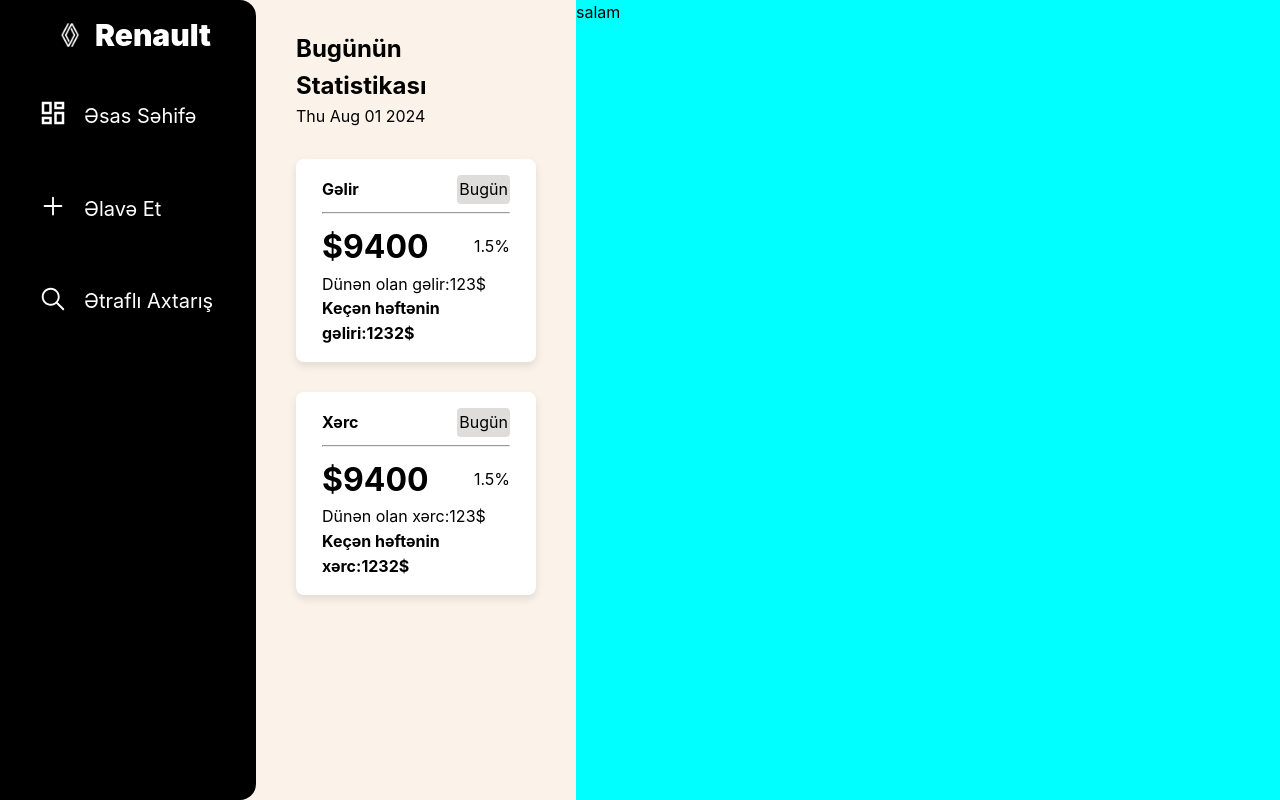
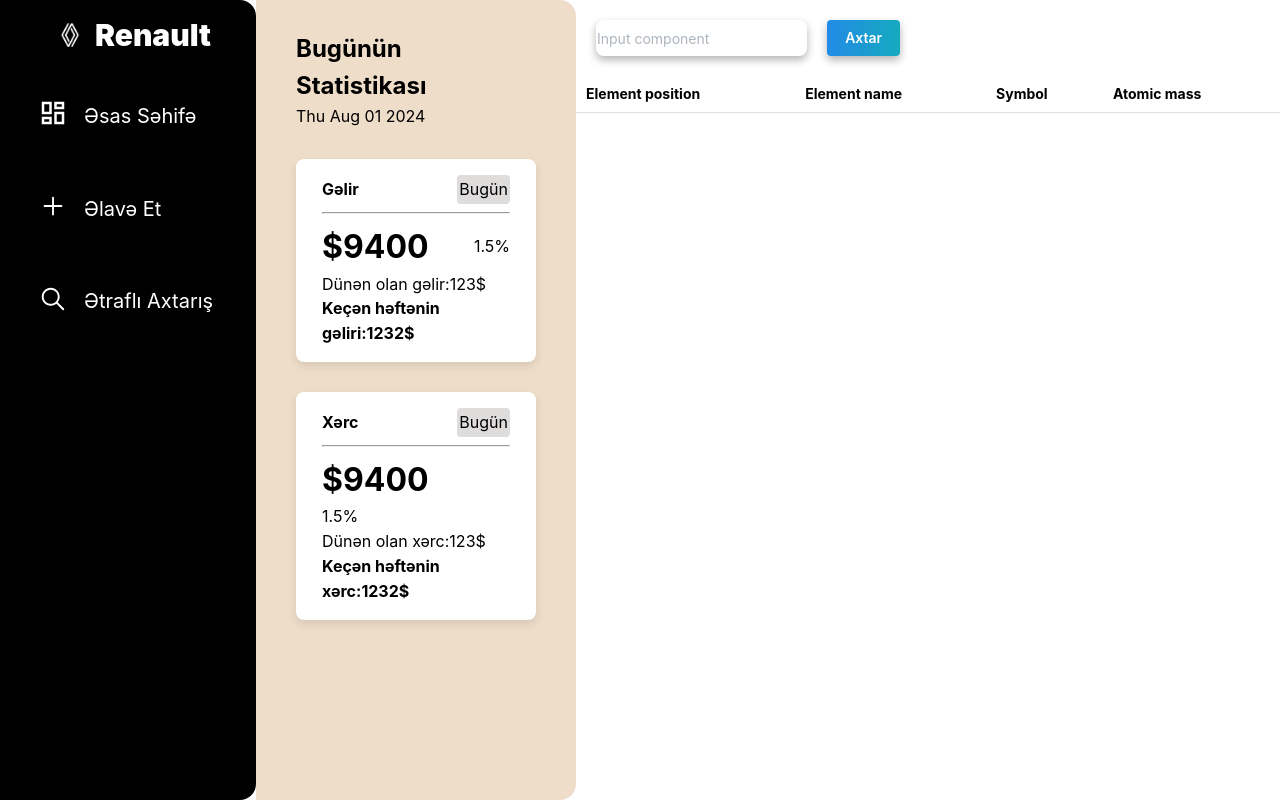
Before and after one commit to YusifAliyev037/Cars, a React (Vite) app: page / in a window 1280 px wide. Built offline with nearby package versions, Linux system fonts and the light colour scheme.

Commit message:
routsandpages

```diff
--- a/package.json
+++ b/package.json
@@ -15,7 +15,8 @@
     "firebase": "^10.12.4",
     "react": "^18.3.1",
     "react-dom": "^18.3.1",
-    "react-icons": "^5.2.1"
+    "react-icons": "^5.2.1",
+    "react-router-dom": "^6.26.0"
   },
   "devDependencies": {
     "@types/react": "^18.3.3",
--- a/src/App.css
+++ b/src/App.css
@@ -1,6 +1,6 @@
-.content{
+/* .content{
   display: flex;
-  background-color: rgb(251, 243, 233);
+
 }
 
 p, h2,h1,h4{
@@ -14,15 +14,15 @@ p, h2,h1,h4{
 }
 
 .section2{
+  background-color: rgb(238, 221, 201);
   width: 25%;
   display: flex;
   flex-direction: column;
   gap: 30px;
-
+  border-radius: 0 16px 16px 0;
 }
 
 .section3{
-  background-color: aqua;
   width: 55%;
 
 }
@@ -60,3 +60,20 @@ p, h2,h1,h4{
   align-items: center;
   justify-content: space-between;
 }
+
+.search{
+  box-shadow: 0 4px 8px rgba(0, 0, 0, 0.297);
+  width: 30%;
+  border-radius: 8px;
+
+}
+
+.input{
+  display: flex;
+  align-items: center;
+}
+
+.button{
+  box-shadow: 0 4px 8px rgba(0, 0, 0, 0.297);
+
+} */
--- a/src/App.tsx
+++ b/src/App.tsx
@@ -1,63 +1,34 @@
+import { lazy, Suspense } from 'react'
 import './App.css'
-// import "@mantine/core/styles.css"
-import Mainmodal from './components/MainModal/Mainmodal'
+import { Loader } from '@mantine/core'
+import { Route, Routes } from 'react-router-dom'
+import { ROUTER } from './constant/router'
+
+
+const Home = lazy(()=>import("./pages/home/home"))
+const AddProduct = lazy(()=>import("./pages/addproduct/addproduct"))
+const Search = lazy(()=>import("./pages/search/search"))
 
 
 
 
 function App() {
 
-  const currentDate = new Date().toDateString()
-  console.log(currentDate);
+
 
 
 
   return (
-    <>
-    <div className='content'>
-      <Mainmodal/>
-      <div className='section2'>
-         <div className='maintitle'>
-          <h2>Bugünün Statistikası</h2>
-          <p>{currentDate}</p>
-         </div>
-         <div className='card'>
-          <div className='title'>
-            <h4>Gəlir</h4>
-            <p className='subtitle'>Bugün</p>
-          </div>
-          <hr style={{color:"gray"}} />
-          <div className='price'>
-            <h1>$9400</h1>
-            <p >1.5%</p>   {/* color red and green */}
-          </div>
-          <div>
-            <p>Dünən olan gəlir:123$</p>
-            <h4>Keçən həftənin gəliri:1232$</h4>
-          </div>
+    <Suspense fallback={
+      <Loader color="blue" />
+    }>
+      <Routes>
+        <Route path={ROUTER.HOME} element={<Home/>}/>
+        <Route path={ROUTER.ADDPRODUCT} element={<AddProduct/>}/>
+        <Route path={ROUTER.SEARCH} element={<Search/>}/>
+      </Routes>
 
-         </div>
-         <div className='card'>
-          <div className='title'>
-            <h4>Xərc</h4>
-            <p className='subtitle'>Bugün</p>
-          </div>
-          <hr style={{color:"gray"}} />
-          <div className='price'>
-            <h1>$9400</h1>
-            <p >1.5%</p>   {/* color red and green */}
-          </div>
-          <div>
-            <p>Dünən olan xərc:123$</p>
-            <h4>Keçən həftənin xərc:1232$</h4>
-          </div>
-
-         </div>
-
-      </div>
-      <div className='section3'>salam</div>
-    </div>
-    </>
+    </Suspense>
   )
 }
 
--- a/src/components/MainModal/Mainmodal.tsx
+++ b/src/components/MainModal/Mainmodal.tsx
@@ -3,7 +3,11 @@ import style from './index.module.css'
 import { MdOutlineDashboard } from 'react-icons/md'
 import { IoAdd } from 'react-icons/io5'
 import { IoIosSearch } from 'react-icons/io'
+import { useNavigate } from 'react-router-dom'
+import { ROUTER } from '../../constant/router'
 function Mainmodal() {
+
+  const navigate = useNavigate()
   return (
     <>
     <div className={style.modal}>
@@ -14,16 +18,16 @@ function Mainmodal() {
     <div className={style.navbar}>
       <div className={style.navbarComponent}>
           <div ><MdOutlineDashboard className={style.navbarLogo} /></div>
-          <div className={style.navbarName}>Əsas Səhifə</div>
+          <div className={style.navbarName} onClick={()=>navigate(ROUTER.HOME)}>Əsas Səhifə</div>
       </div>
       <div className={style.navbarComponent}>
       <div><IoAdd className={style.navbarLogo} /></div>
-      <div className={style.navbarName}>Əlavə Et</div>
+      <div className={style.navbarName} onClick={()=>navigate(ROUTER.ADDPRODUCT)}>Əlavə Et</div>
       </div>
       <div className={style.navbarComponent}>
       <div><IoIosSearch className={style.navbarLogo}/>
       </div>
-      <div className={style.navbarName}>Ətraflı Axtarış</div>
+      <div className={style.navbarName} onClick={()=>navigate(ROUTER.SEARCH)}>Ətraflı Axtarış</div>
       </div>
     </div>
     </div>
--- /dev/null
+++ b/src/constant/router.ts
@@ -0,0 +1,5 @@
+export const  ROUTER = {
+ HOME:"/",
+ ADDPRODUCT:"/addproduct",
+ SEARCH:"/search"
+}
--- a/src/main.tsx
+++ b/src/main.tsx
@@ -4,12 +4,15 @@ import App from './App.tsx'
 import './index.css'
 import "@mantine/core/styles.css";
 import { MantineProvider } from '@mantine/core';
+import { BrowserRouter } from 'react-router-dom';
 
 
 ReactDOM.createRoot(document.getElementById('root')!).render(
   <React.StrictMode>
     <MantineProvider>
+    <BrowserRouter>
     <App />
+    </BrowserRouter>
     </MantineProvider>
   </React.StrictMode>,
 )
--- /dev/null
+++ b/src/pages/addproduct/addproduct.tsx
@@ -0,0 +1,9 @@
+import React from 'react'
+
+function addproduct() {
+  return (
+    <div>addproduct</div>
+  )
+}
+
+export default addproduct
--- /dev/null
+++ b/src/pages/home/home.tsx
@@ -0,0 +1,102 @@
+import { Button, Input, Table } from '@mantine/core';
+import style from "./index.module.css"
+import Mainmodal from '../../components/MainModal/Mainmodal';
+// import "@mantine/core/styles.css"
+
+
+
+
+function App() {
+
+  const currentDate = new Date().toDateString()
+
+
+  // const rows = elements.map((element) => (
+  //   <Table.Tr key={element.name}>
+  //     <Table.Td>{element.position}</Table.Td>
+  //     <Table.Td>{element.name}</Table.Td>
+  //     <Table.Td>{element.symbol}</Table.Td>
+  //     <Table.Td>{element.mass}</Table.Td>
+  //   </Table.Tr>
+  // ));
+
+
+
+  return (
+    <>
+    <div className={style.content}>
+      <Mainmodal/>
+      <div className={style.section2}>
+         <div className={style.maintitle}>
+          <h2>Bugünün Statistikası</h2>
+          <p>{currentDate}</p>
+         </div>
+         <div className={style.card}>
+          <div className={style.title}>
+            <h4>Gəlir</h4>
+            <p className={style.subtitle}>Bugün</p>
+          </div>
+          <hr style={{color:"gray"}} />
+          <div className={style.price}>
+            <h1>$9400</h1>
+            <p >1.5%</p>   {/* color red and green */}
+          </div>
+          <div>
+            <p>Dünən olan gəlir:123$</p>
+            <h4>Keçən həftənin gəliri:1232$</h4>
+          </div>
+
+         </div>
+         <div className={style.card}>
+          <div className={style.title}>
+            <h4>Xərc</h4>
+            <p className={style.subtitle}>Bugün</p>
+          </div>
+          <hr style={{color:"gray"}} />
+          <div className='price'>
+            <h1>$9400</h1>
+            <p >1.5%</p>   {/* color red and green */}
+          </div>
+          <div>
+            <p>Dünən olan xərc:123$</p>
+            <h4>Keçən həftənin xərc:1232$</h4>
+          </div>
+
+         </div>
+
+      </div>
+      <div className={style.section3}>
+        <div className={style.input}>
+        <Input variant="unstyled" className={style.search} style={{margin:"20px"}} placeholder="Input component" />
+        <Button
+      className={style.button}
+      variant="gradient"
+      gradient={{ from: 'blue', to: 'cyan', deg: 90 }}
+    >
+      Axtar
+    </Button>
+        </div>
+        <div className={style.lastadds}>
+        <Table>
+      <Table.Thead>
+        <Table.Tr>
+          <Table.Th>Element position</Table.Th>
+          <Table.Th>Element name</Table.Th>
+          <Table.Th>Symbol</Table.Th>
+          <Table.Th>Atomic mass</Table.Th>
+        </Table.Tr>
+      </Table.Thead>
+      <Table.Tbody>
+        {/* {rows} */}
+
+      </Table.Tbody>
+    </Table>
+
+        </div>
+      </div>
+    </div>
+    </>
+  )
+}
+
+export default App
--- /dev/null
+++ b/src/pages/home/index.module.css
@@ -0,0 +1,79 @@
+.content{
+    display: flex;
+
+  }
+
+  p, h2,h1,h4{
+    margin: 0;
+  }
+  .maintitle{
+    margin-top: 30px;
+    margin-left: 40px;
+    margin-right: 40px;
+
+  }
+
+  .section2{
+    background-color: rgb(238, 221, 201);
+    width: 25%;
+    display: flex;
+    flex-direction: column;
+    gap: 30px;
+    border-radius: 0 16px 16px 0;
+  }
+
+  .section3{
+    width: 55%;
+
+  }
+
+  .incomecard{
+    background-color: #fff;
+
+  }
+
+  .card {
+    background-color: #fff;
+    margin-left: 40px;
+    margin-right: 40px;
+    border-radius: 8px;
+    box-shadow: 0 4px 8px rgba(0, 0, 0, 0.1);
+    padding: 16px 26px 16px 26px;
+  }
+
+
+  .title{
+    display: flex;
+    justify-content: space-between;
+    align-items: center;
+  }
+
+
+  .subtitle{
+    background-color: #dfdcdc;
+    border-radius: 4px;
+    padding: 2px;
+  }
+
+  .price{
+    display: flex;
+    align-items: center;
+    justify-content: space-between;
+  }
+
+  .search{
+    box-shadow: 0 4px 8px rgba(0, 0, 0, 0.297);
+    width: 30%;
+    border-radius: 8px;
+
+  }
+
+  .input{
+    display: flex;
+    align-items: center;
+  }
+
+  .button{
+    box-shadow: 0 4px 8px rgba(0, 0, 0, 0.297);
+
+  }
--- /dev/null
+++ b/src/pages/search/search.tsx
@@ -0,0 +1,9 @@
+import React from 'react'
+
+function search() {
+  return (
+    <div>search</div>
+  )
+}
+
+export default search
```
Also changed, not shown: 1 other file (tests, documents, lock files or other folders).
